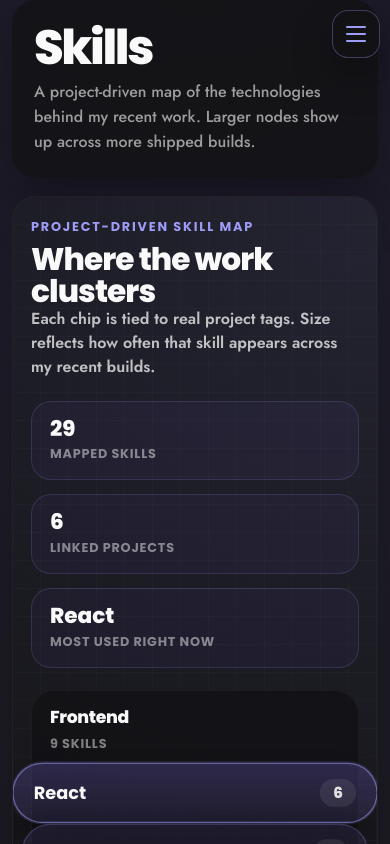
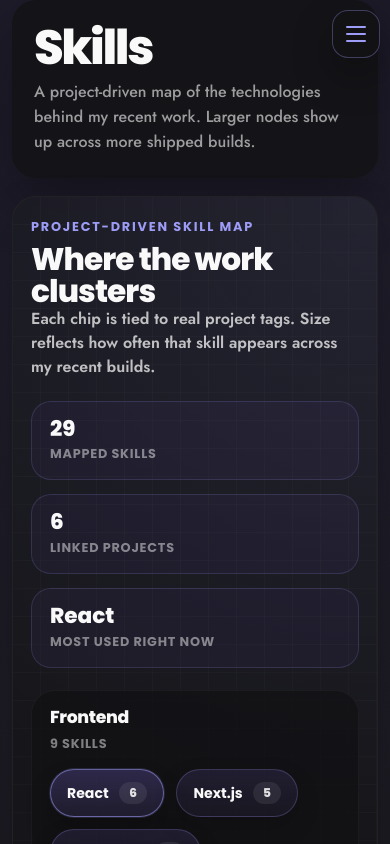
Before and after one commit to Danh295/Portfolio, a Next.js app: page /skills in a window 390 px wide. Shown: the top 844 px of the page. Built offline with nearby package versions, Linux system fonts and the light colour scheme.

Commit message:
style(skills): tone down animated chips on mobile

```diff
--- a/src/app/skills/page.module.css
+++ b/src/app/skills/page.module.css
@@ -462,8 +462,13 @@
   }
 
   .skillNode {
-    width: 100%;
-    justify-content: space-between;
+    animation: none;
+    transform: none;
+  }
+
+  .skillNode:hover,
+  .skillNode:focus-visible {
+    transform: translateY(-1px);
   }
 
   .panelTitle,
```
